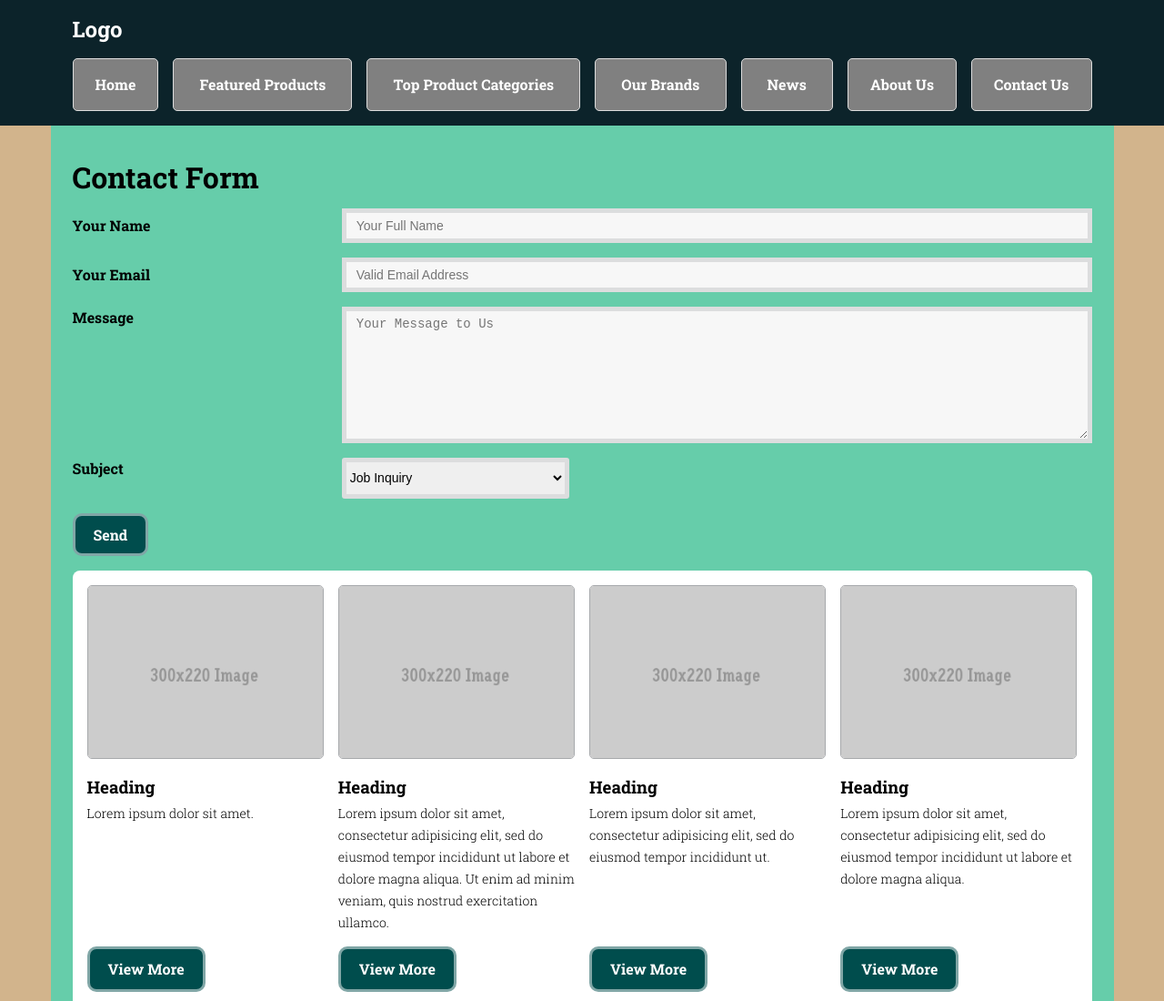
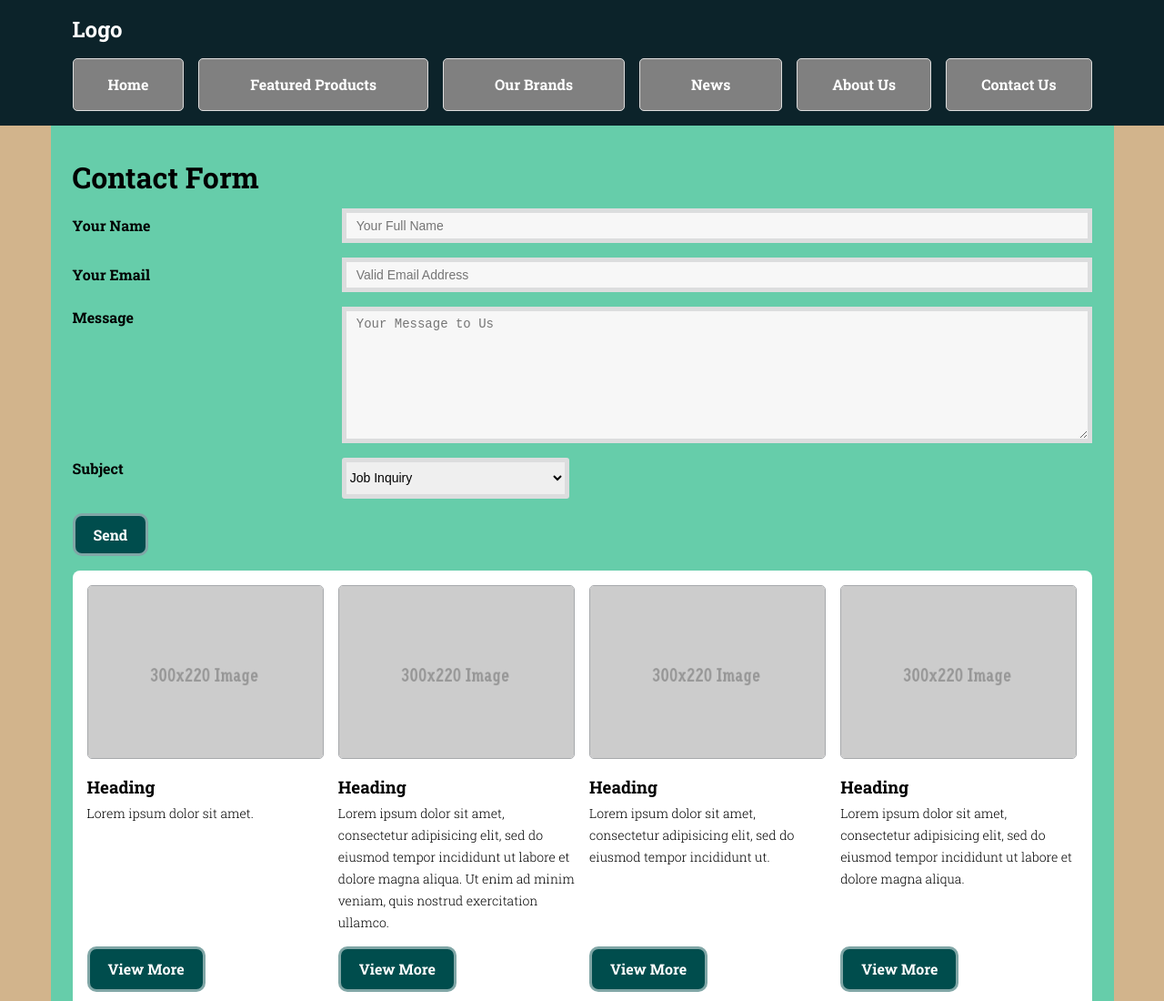
Before and after one commit to pixelsoup/git.pixel_flex, a plain HTML site: page index.html in a window 1280 px wide. Shown: the top 1100 px of the page at 91% size. Drawn offline with Linux system fonts and the light colour scheme.

Commit message:
Update index.html

```diff
--- a/index.html
+++ b/index.html
@@ -22,7 +22,6 @@
 				<div class="nav nav-wrapper clearfix" role="navigation">
 					<div class="box box-1"><p>Home</p></div>
 					<div class="box box-2"><p>Featured Products</p></div>
-					<div class="box box-3"><p>Top Product Categories</p></div>
 					<div class="box box-3"><p>Our Brands</p></div>
 					<div class="box box-3"><p>News</p></div>
 					<div class="box box-4"><p>About Us</p></div>
```
